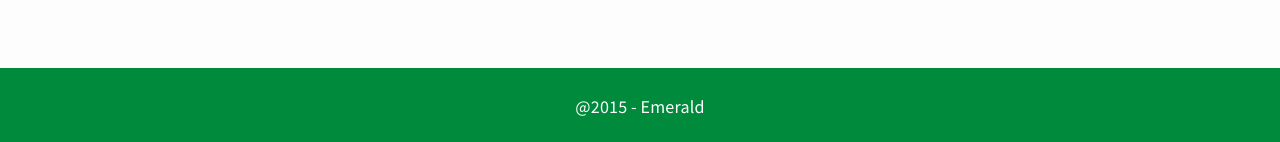
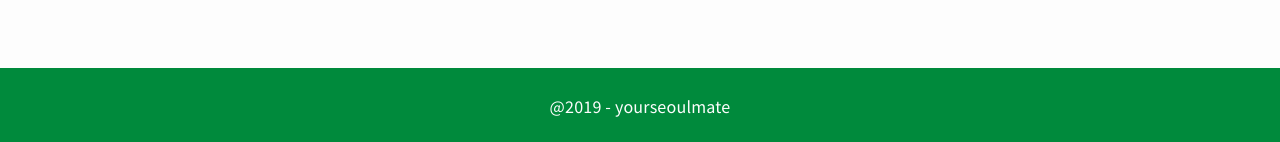
Before and after one commit to daysie0917/yourseoulmate, a Jekyll site: the page built from index.html, in a window 1280 px wide. Shown: the part 755-897 px from the top of the page. Built offline with Jekyll 4.4.1, drawn with Linux system fonts in a browser that asks for light colours; the list of posts is cut into pages by our own code.

Commit message:
Update footer.html

```diff
--- a/_includes/footer.html
+++ b/_includes/footer.html
@@ -1 +1 @@
-<footer class="footer"><span>@2015 - Emerald</span></footer>
+<footer class="footer"><span>@2019 - yourseoulmate</span></footer>
```
